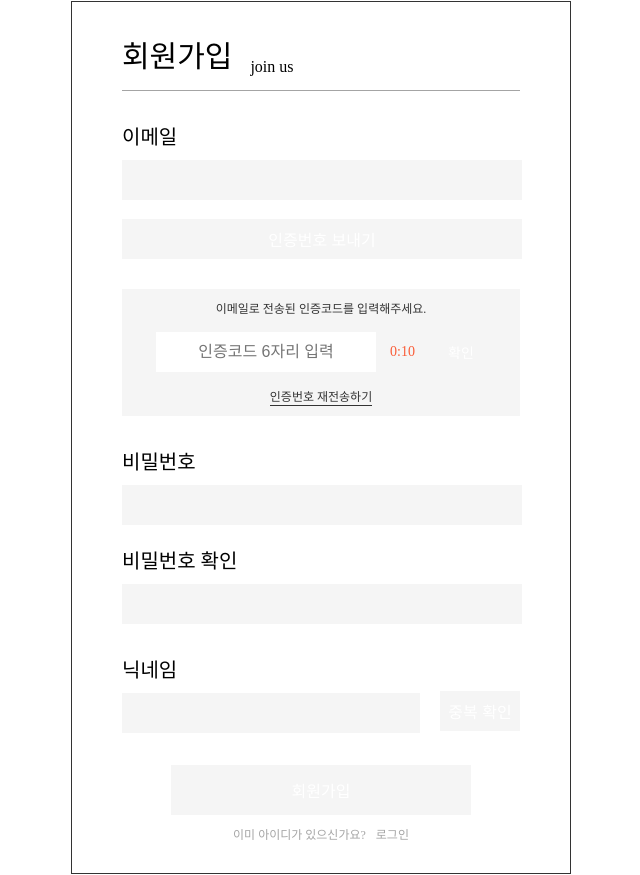
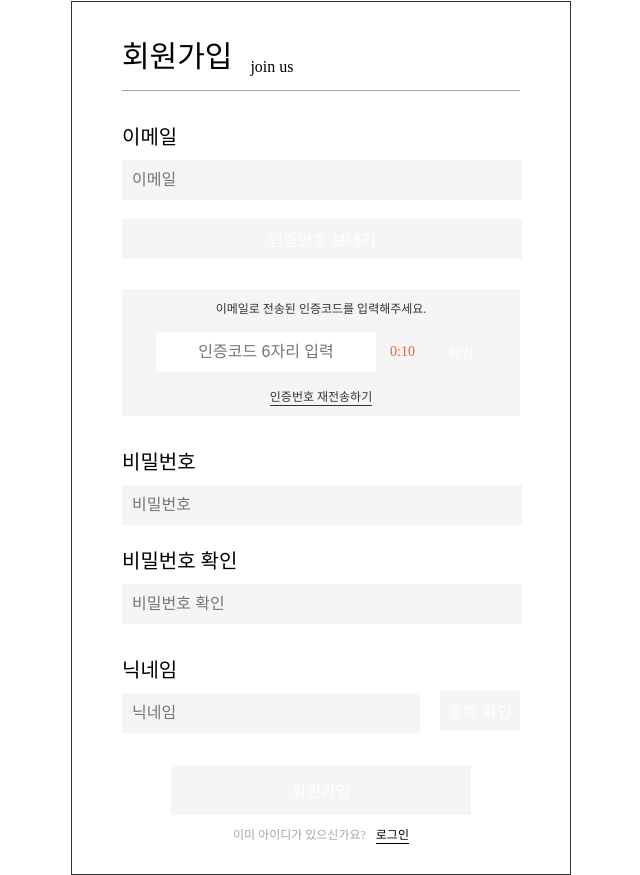
Before and after one commit to zeon8080/seb11_team03_client, a Next.js app: page /eatsMe/join in a window 1280 px wide. Shown: the part 759-1634 px from the top of the page, without its empty margins (319-959 px from the left). Built offline with nearby package versions, Linux system fonts and the light colour scheme.

Commit message:
[Design]_#58_pagesUI_update

```diff
--- a/src/components/units/eatsMe/join/middle/joinMiddle.tsx
+++ b/src/components/units/eatsMe/join/middle/joinMiddle.tsx
@@ -63,7 +63,7 @@ export default function JoinMiddle(): JSX.Element {
           <S.DivideLine></S.DivideLine>
           <S.EmailBox>
             <span>이메일</span>
-            <input type="text" {...register("email")} />
+            <input type="text" placeholder="이메일" {...register("email")} />
             <p>{formState.errors.email?.message}</p>
             <button type="button" onClick={onClickAuth}>
               인증번호 보내기
@@ -92,16 +92,28 @@ export default function JoinMiddle(): JSX.Element {
           </S.EmailBox>
           <S.PasswordBox>
             <span>비밀번호</span>
-            <input type="password" {...register("password")} />
+            <input
+              type="password"
+              placeholder="비밀번호"
+              {...register("password")}
+            />
             <p>{formState.errors.password?.message}</p>
             <span>비밀번호 확인</span>
-            <input type="password" {...register("passwordCheck")} />
+            <input
+              type="password"
+              placeholder="비밀번호 확인"
+              {...register("passwordCheck")}
+            />
             <p>{formState.errors.passwordCheck?.message}</p>
           </S.PasswordBox>
           <S.NicknameBox>
             <span>닉네임</span>
             <div>
-              <input type="text" {...register("nickname")} />
+              <input
+                type="text"
+                placeholder="닉네임"
+                {...register("nickname")}
+              />
               <button type="button">중복 확인</button>
             </div>
 
--- a/src/components/units/eatsMe/join/middle/joinMiddleStyles.ts
+++ b/src/components/units/eatsMe/join/middle/joinMiddleStyles.ts
@@ -191,11 +191,9 @@ export const BtnBox = styled.div`
     > button {
       all: unset;
       margin-left: 10px;
+      color: black;
+      border-bottom: 1px solid black;
       cursor: pointer;
-
-      :hover {
-        border-bottom: 1px solid black;
-      }
     }
   }
 `;
--- a/src/components/units/eatsMe/login/middle/loginMiddle.tsx
+++ b/src/components/units/eatsMe/login/middle/loginMiddle.tsx
@@ -10,11 +10,11 @@ export default function LoginMiddle(): JSX.Element {
         </S.Title>
         <S.DivideLine></S.DivideLine>
         <S.EmailBox>
-          <input type="text" />
+          <input type="text" placeholder="이메일" />
           <p></p>
         </S.EmailBox>
         <S.PasswordBox>
-          <input type="password" />
+          <input type="password" placeholder="비밀번호" />
           <p></p>
         </S.PasswordBox>
         <S.LoginBox>
```
